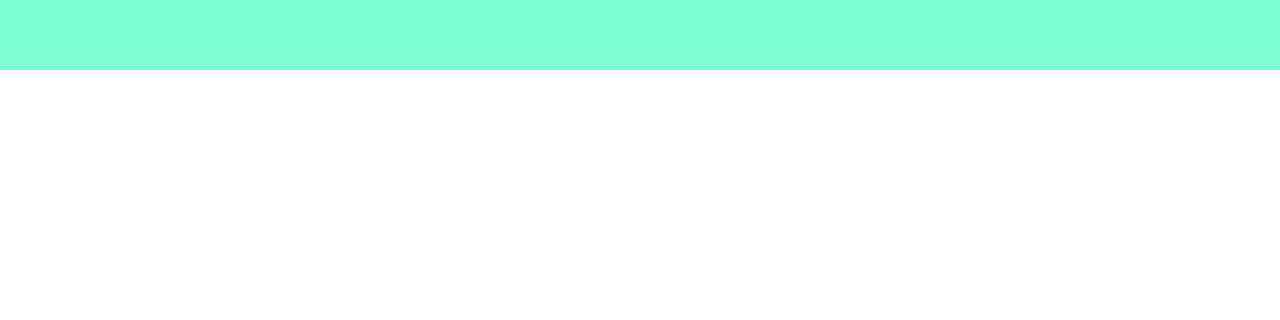
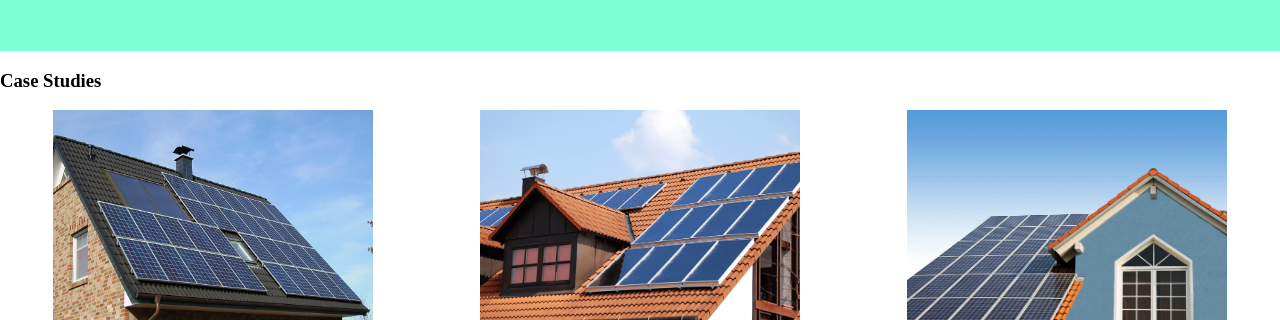
Before and after one commit to kawaMANMI/Hero-Banner, a plain HTML site: page index.html in a window 1280 px wide. Shown: the part 797-1117 px from the top of the page. Before the commit the page ends 867 px from the top, so only its background shows below. Drawn offline with Linux system fonts and the light colour scheme.

Commit message:
Cases studies has been added

```diff
--- a/index.html
+++ b/index.html
@@ -30,8 +30,19 @@
             <i class="fa-brands fa-linkedin"></i>
         </ul>
 
-        <div class="case-studies">
-            <h3>Case Studies</h3>
+
+    </div>
+
+    <div class="case-studies">
+        <h3>Case Studies</h3>
+        <div class="case-studies-images">
+            <img src="pic1.jpg">
+            <img src="pic2.png">
+            <img src="pic3.jpg">
+        </div>
+
+        <div class="case-studies-para">
+
         </div>
     </div>
 </body>
--- a/style.css
+++ b/style.css
@@ -51,3 +51,15 @@ ul li {
     padding: 0 2em;
     font-size: 1.5em;
 }
+
+.case-studies-images img {
+    width: 25%;
+}
+
+.case-studies-images {
+    display: flex;
+    flex-direction: row;
+    justify-content: space-around;
+    align-content: center;
+}
+}
```
Also changed, not shown: pic2.png (added), pic3.jpg (added).
